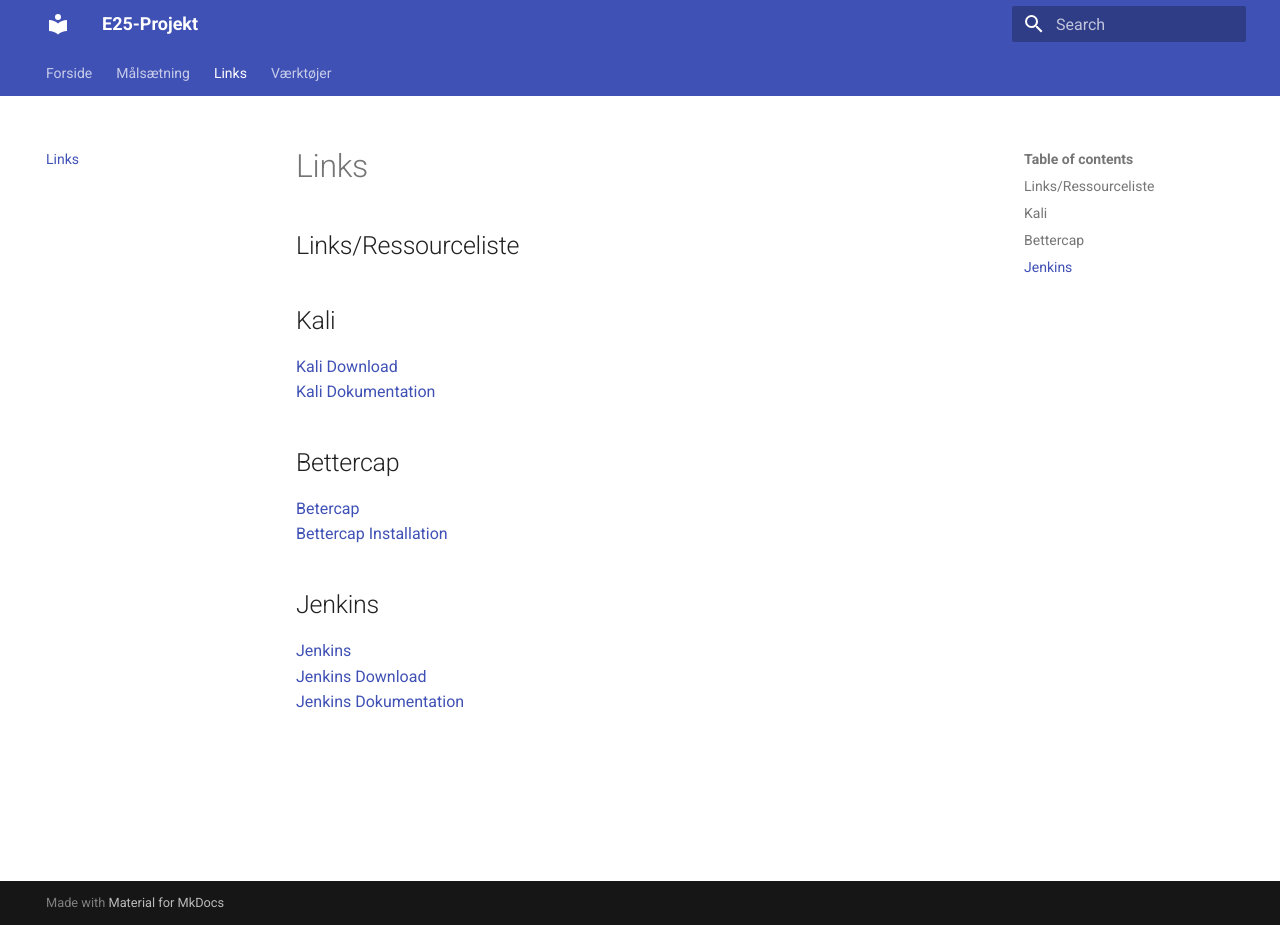
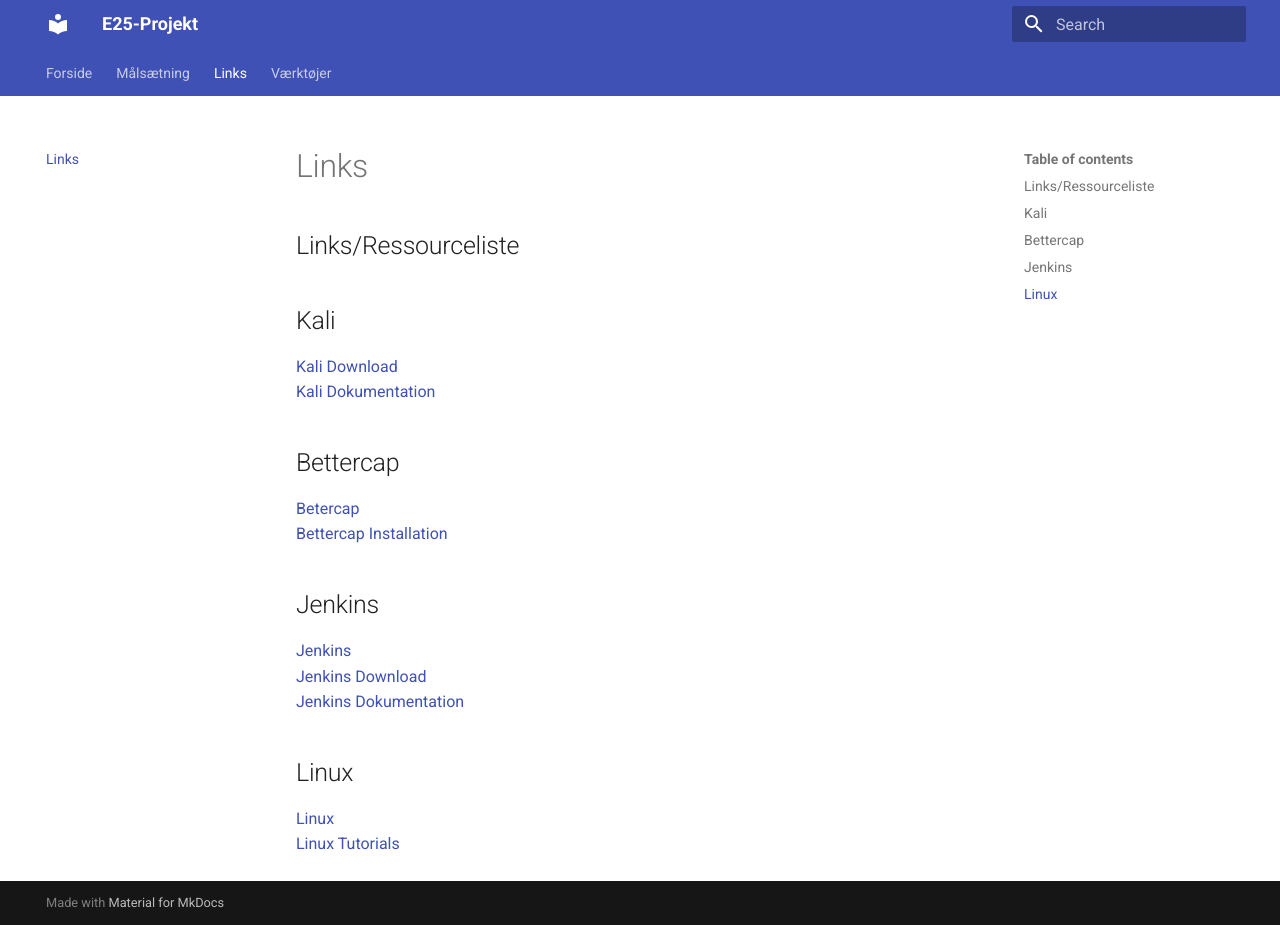
Before and after one commit to Efily/E25-Projekt, an MkDocs documentation site: the page built from docs/links.md, in a window 1280 px wide and 925 px high. Built offline with MkDocs 1.6.1 and Material for MkDocs 9.7.7, drawn with Linux system fonts in a browser that asks for light colours.

Commit message:
Update links.md

```diff
--- a/docs/links.md
+++ b/docs/links.md
@@ -12,3 +12,7 @@
 [Jenkins](https://www.jenkins.io)
 [Jenkins Download](https://www.jenkins.io/download/)
 [Jenkins Dokumentation](https://www.jenkins.io/doc/)
+
+##Linux
+[Linux](https://www.linux.org)
+[Linux Tutorials](https://www.linux.org/forums/#linux-tutorials.122)
```
